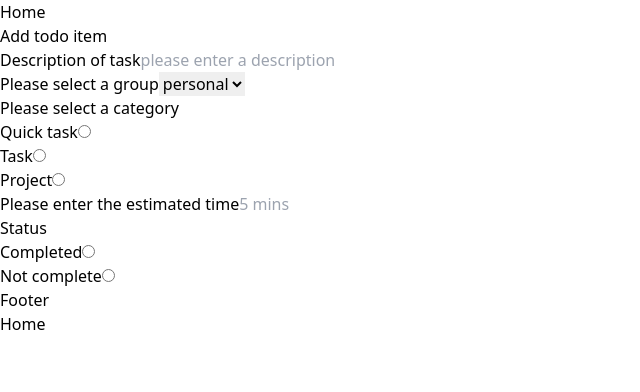
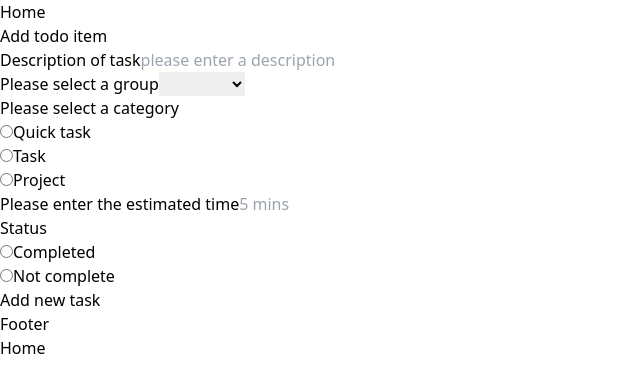
Before and after one commit to eviebutland/TODO, a Nuxt app: page /addToDo in a window 1280 px wide. Shown: the top 392 px of the page, without its empty margins (0-640 px from the left). Built offline with nearby package versions, Linux system fonts and the light colour scheme.

Commit message:
collecting all inputs

```diff
--- a/components/form/dropdown.vue
+++ b/components/form/dropdown.vue
@@ -1,7 +1,7 @@
 <template>
   <fieldset>
     <label :for="name">{{label}}</label>
-    <select :name="name" :id="name">
+    <select :name="name" :id="name" v-model="selectedItem" @change="$emit('update-dropdown-selection', selectedItem)">
       <option :value="item" v-for="item in items" v-bind:key="item">{{item}}</option>
     </select>
   </fieldset>
@@ -15,6 +15,11 @@ export default {
     label: String,
     name: String,
     items: Array
+  },
+  data(){
+    return {
+      selectedItem: ''
+    }
   }
 }
 </script>
--- a/components/form/radio.vue
+++ b/components/form/radio.vue
@@ -1,9 +1,9 @@
 <template>
   <fieldset>
     <label :for="name">{{label}}</label>
-      <div v-for="item in items" :key="item.value">
+      <div v-for="item in items" :key="item.value" >
+        <input type="radio" :name="name" :id="item.text" v-model="selectedItem" :value="item.value" v-on:change="$emit('update-radio', selectedItem)">
         <label :for="name">{{item.text}}</label>
-        <input type="radio" :name="name" :id="item.text">
       </div>
   </fieldset>
 </template>
@@ -17,10 +17,15 @@ export default {
     items: {
       type: Array,
       default: () => [{
-      text: 'Quick task',
-      value: 'quick-task'
+        text: 'Quick task',
+        value: 'quick-task'
+      }]
     }
-  ,]}
+  },
+  data(){
+    return {
+      selectedItem: ''
+    }
   }
 }
 </script>
--- a/pages/addToDo.vue
+++ b/pages/addToDo.vue
@@ -11,7 +11,8 @@
       <FormDropdown
         label="Please select a group"
         v-bind:items="['personal', 'work']"
-        name="group">
+        name="group"
+        @update-dropdown-selection="updateGroup">
         </FormDropdown>
       <FormRadio
         label="Please select a category"
@@ -29,12 +30,13 @@
             value: 'project'
           }]"
         name="category"
+        @update-radio="updateCategory"
       ></FormRadio>
       <FormInput
-      label="Please enter the estimated time"
-      name="estimated-time"
-      placeholder="5 mins"
-      @update-input="updateTime">
+        label="Please enter the estimated time"
+        name="estimated-time"
+        placeholder="5 mins"
+        @update-input="updateTime">
       </FormInput>
       <FormRadio
         label="Status"
@@ -48,7 +50,9 @@
             value: 'not-complete'
           }]"
         name="status"
+        @update-radio="updateStatus"
       ></FormRadio>
+      <button type="submit">Add new task</button>
     </form>
   </section>
 </template>
@@ -71,6 +75,15 @@ export default {
     },
     updateTime(value){
       this.time = value
+    },
+    updateGroup(value){
+      this.group = value
+    },
+    updateCategory(value){
+      this.category = value
+    },
+    updateStatus(value){
+      this.status = value
     }
   }
 
```
